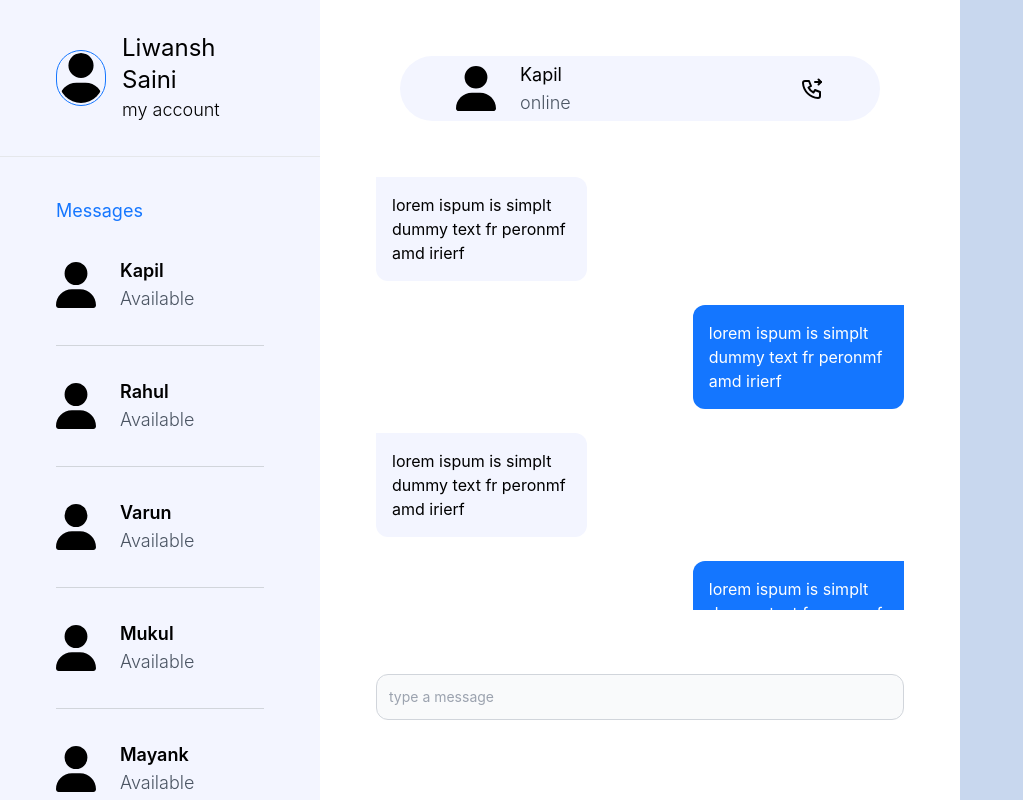
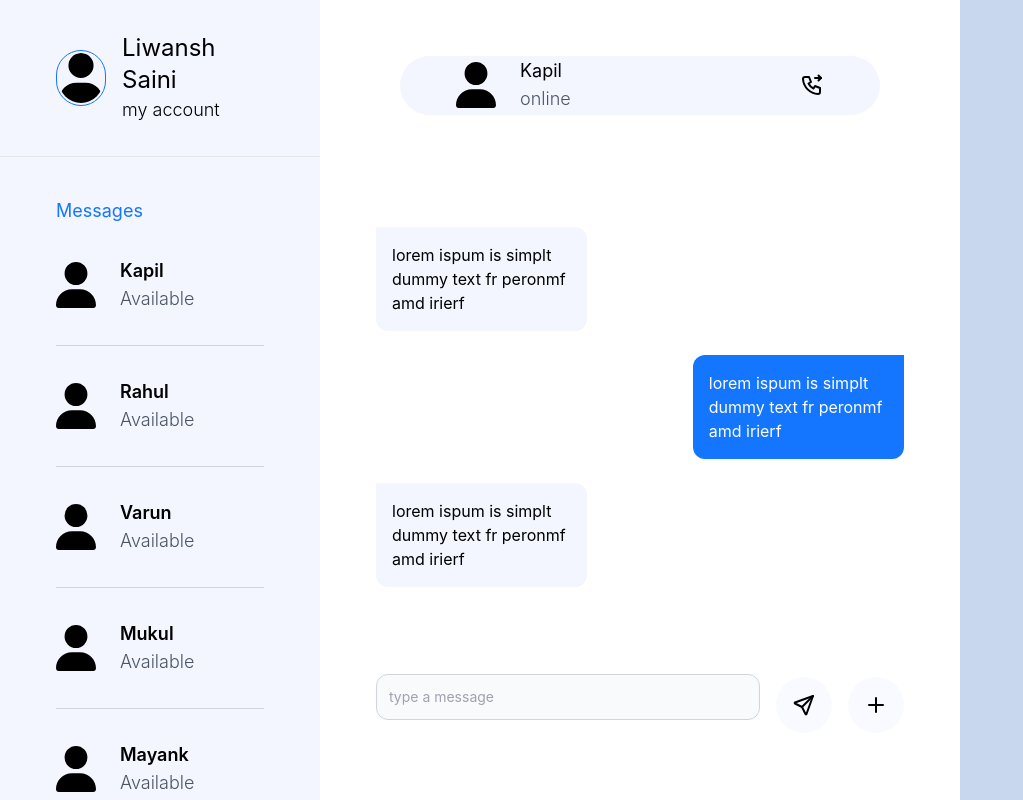
Before and after one commit to iamLiwansh/VerbiXchange, a React (Create React App) app: page / in a window 1280 px wide. Shown: the whole page, without its empty margins (0-1023 px from the left). Built offline with nearby package versions, Linux system fonts and the light colour scheme.

Commit message:
added send and attachment func

```diff
--- a/src/modules/Dashboard/Index.js
+++ b/src/modules/Dashboard/Index.js
@@ -37,7 +37,9 @@ const Dashboard = () => {
   ];
 
   return (
-    <div className="w-screen flex overflow-x-hidden"> {/* Prevent horizontal scroll */}
+    <div className="w-screen flex overflow-x-hidden">
+      {" "}
+      {/* Prevent horizontal scroll */}
       <div className="w-[25%] h-screen bg-secondary">
         <div className="flex items-center my-8 mx-14">
           <img
@@ -76,11 +78,16 @@ const Dashboard = () => {
           })}
         </div>
       </div>
-
       <div className="w-[50%] h-screen bg-white flex flex-col items-center">
-        <div className="w-[75%] bg-secondary h-[80px] mt-14 rounded-full flex items-center px-14">
+        <div className="w-[75%] bg-secondary h-[80px] my-14 rounded-full flex items-center px-14">
           <div>
-            <img className="cursor-pointer" src={Avatar} alt="user" height={40} width={40} />
+            <img
+              className="cursor-pointer"
+              src={Avatar}
+              alt="user"
+              height={40}
+              width={40}
+            />
           </div>
           <div className="ml-6 mr-auto ">
             <h3 className="text-lg ">Kapil</h3>
@@ -107,7 +114,9 @@ const Dashboard = () => {
           </div>
         </div>
 
-        <div className="h-[75%] w-full overflow-y-scroll"> {/* Hidden scrollbar */}
+        <div className="h-[75%] w-full overflow-y-scroll">
+          {" "}
+          {/* Hidden scrollbar */}
           <div className="p-14">
             <div className="max-w-[40%] bg-secondary rounded-b-xl rounded-tr-xl p-4 mb-6">
               lorem ispum is simplt dummy text fr peronmf amd irierf
@@ -136,11 +145,46 @@ const Dashboard = () => {
           </div>
         </div>
 
-        <div className="p-14 w-full">
+        <div className="p-14 w-full flex items-center">
           <Input placeholder="type a message" />
+          <div className="ml-4 p-4 cursor-pointer bg-light rounded-full">
+            <svg
+              xmlns="http://www.w3.org/2000/svg"
+              width="24"
+              height="24"
+              viewBox="0 0 24 24"
+              fill="none"
+              stroke="currentColor"
+              stroke-width="2"
+              stroke-linecap="round"
+              stroke-linejoin="round"
+              class="icon icon-tabler icons-tabler-outline icon-tabler-send"
+            >
+              <path stroke="none" d="M0 0h24v24H0z" fill="none" />
+              <path d="M10 14l11 -11" />
+              <path d="M21 3l-6.5 18a.55 .55 0 0 1 -1 0l-3.5 -7l-7 -3.5a.55 .55 0 0 1 0 -1l18 -6.5" />
+            </svg>
+          </div>
+          <div className="ml-4 p-4 cursor-pointer bg-light rounded-full">
+            <svg
+              xmlns="http://www.w3.org/2000/svg"
+              width="24"
+              height="24"
+              viewBox="0 0 24 24"
+              fill="none"
+              stroke="currentColor"
+              stroke-width="2"
+              stroke-linecap="round"
+              stroke-linejoin="round"
+              class="icon icon-tabler icons-tabler-outline icon-tabler-plus"
+            >
+              <path stroke="none" d="M0 0h24v24H0z" fill="none" />
+              <path d="M12 5l0 14" />
+              <path d="M5 12l14 0" />
+            </svg>
+          </div>
         </div>
       </div>
-
       <div className="w-[25%] h-screen"></div>
     </div>
   );
```
